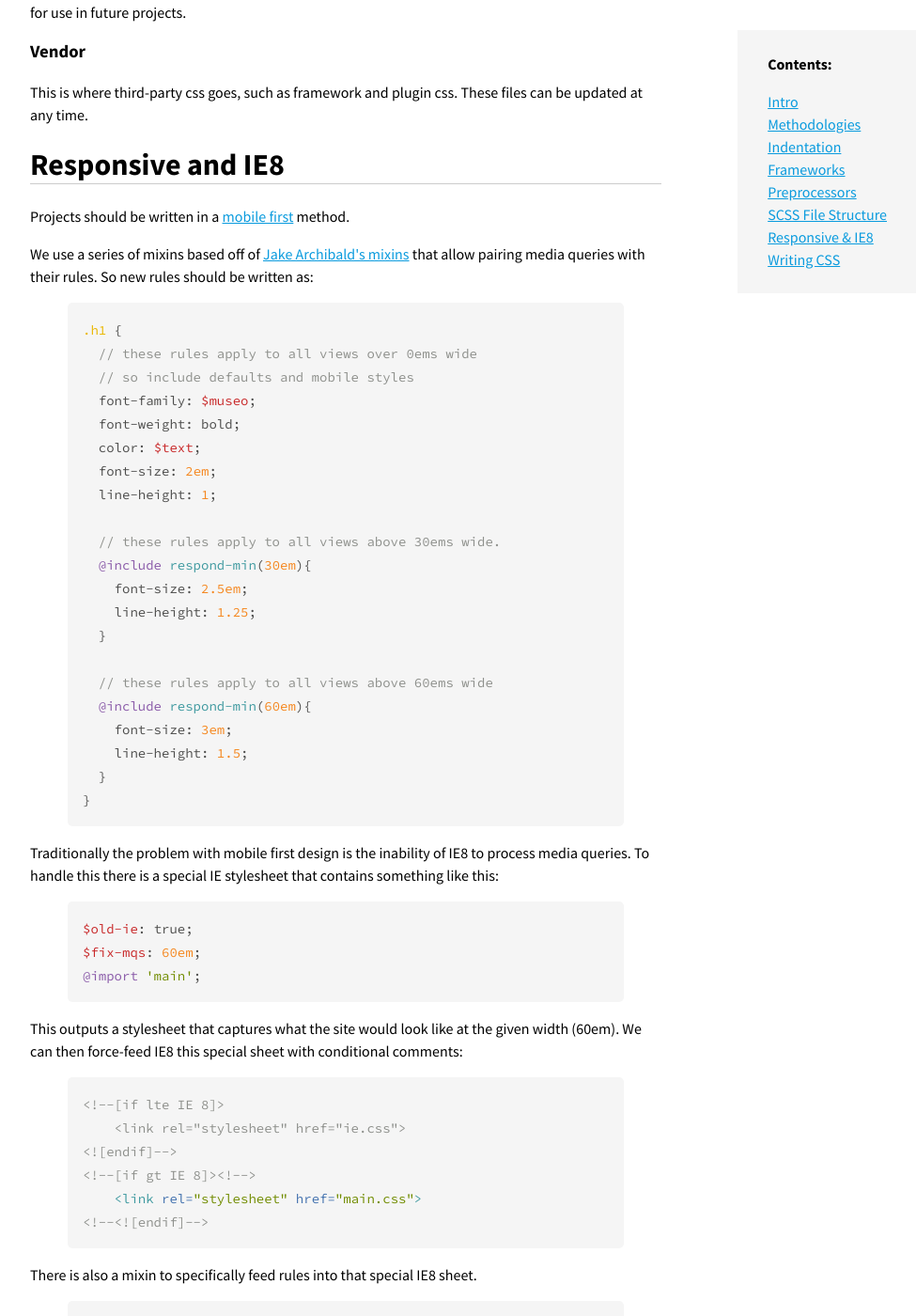
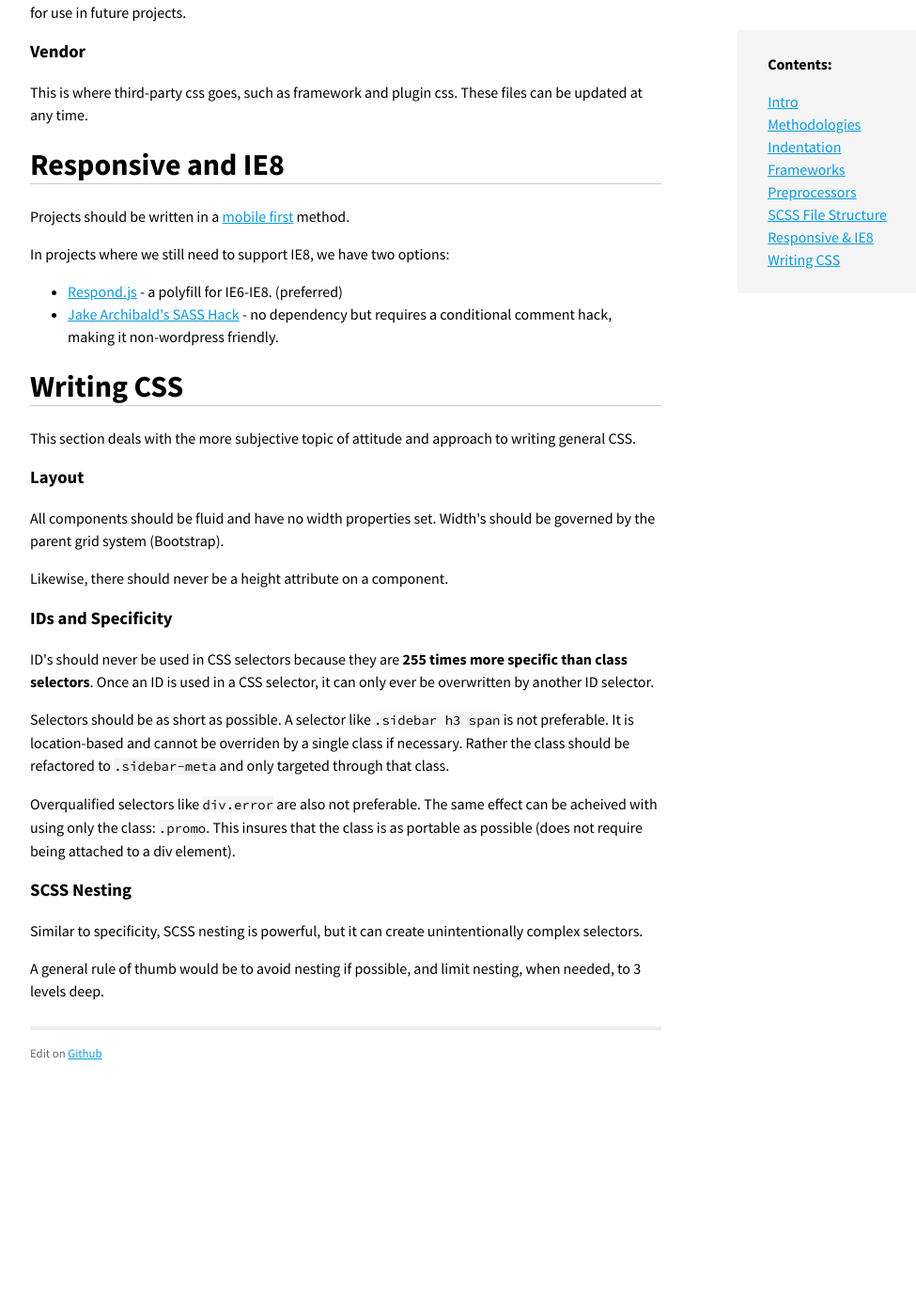
Before and after one commit to paceco/paceco.github.io, a Jekyll site: the page built from index.html, in a window 1280 px wide and 1400 px high, scrolled down 3498 px. Shown: the whole window at 94% size, without its empty margins (272-1247 px from the left). Built offline with Jekyll 4.4.1, drawn with Linux system fonts in a browser that asks for light colours; Markdown is read by kramdown in place of the engine named in the settings; after the commit the page ends 4675 px from its top, so only the background shows below that; some of the changed text lies outside the part shown.

Commit message:
removed sass mixin discussion, replaced with respond.js

```diff
--- a/index.html
+++ b/index.html
@@ -150,91 +150,13 @@ sass
 
 <h1 id="responsive">Responsive and IE8</h1>
 <p>Projects should be written in a <a href="http://www.abookapart.com/products/mobile-first">mobile first</a> method.</p>
-<p>We use a series of mixins based off of <a href="http://jakearchibald.github.io/sass-ie/">Jake Archibald's mixins</a> that allow pairing media queries with their rules. So new rules should be written as:</p>
 
-{% highlight scss %}
-.h1 {
-  // these rules apply to all views over 0ems wide
-  // so include defaults and mobile styles
-  font-family: $museo;
-  font-weight: bold;
-  color: $text;
-  font-size: 2em;
-  line-height: 1;
+<p>In projects where we still need to support IE8, we have two options:</p>
 
-  // these rules apply to all views above 30ems wide.
-  @include respond-min(30em){
-    font-size: 2.5em;
-    line-height: 1.25;
-  }
-
-  // these rules apply to all views above 60ems wide
-  @include respond-min(60em){
-    font-size: 3em;
-    line-height: 1.5;
-  }
-}
-{% endhighlight %}
-
-<p>Traditionally the problem with mobile first design is the inability of IE8 to process media queries. To handle this there is a special IE stylesheet that contains something like this:</p>
-
-{% highlight scss %}
-$old-ie: true;
-$fix-mqs: 60em;
-@import 'main';
-{% endhighlight %}
-
-<p>This outputs a stylesheet that captures what the site would look like at the given width (60em). We can then force-feed IE8 this special sheet with conditional comments:</p>
-
-{% highlight html %}
-<!--[if lte IE 8]>
-    <link rel="stylesheet" href="ie.css">
-<![endif]-->
-<!--[if gt IE 8]><!-->
-    <link rel="stylesheet" href="main.css">
-<!--<![endif]-->
-{% endhighlight %}
-
-<p>There is also a mixin to specifically feed rules into that special IE8 sheet.</p>
-
-{% highlight scss %}
-.h1 {
-  display: inline-block;
-
-  @import old-ie {
-    // will only export in ie.scss
-    display: inline;
-    zoom: 1;
-  }
-}
-{% endhighlight %}
-
-<p>While the mixin is flexible enough to take arbitary values, typically in a project we'll have defined breakpoints:</p>
-
-{% highlight scss %}
-// Defined in the base/_variables.scss
-// BREAKPOINTS (match bootstrap's pixel based breakpoints)
-
-$small-screen: 768px;
-$medium-screen: 992px;
-$large-screen: 1200px;
-
-.h1 {
-  font-size: 2em;
-
-  @include respond-min($small-screen){
-    font-size: 2.5em;
-  }
-
-  @include respond-min($medium-screen){
-    font-size: 3em;
-  }
-
-  @include respond-min($large-screen){
-    font-size: 3.5em;
-  }
-}
-{% endhighlight %}
+<ul>
+  <li><a href="https://github.com/scottjehl/Respond">Respond.js</a> - a polyfill for IE6-IE8. (preferred)</li>
+  <li><a href="http://jakearchibald.github.io/sass-ie/">Jake Archibald's SASS Hack</a> - no dependency but requires a conditional comment hack, making it non-wordpress friendly.</li>
+</ul>
 
 <h1 id="writing">Writing CSS</h1>
 <p>This section deals with the more subjective topic of attitude and approach to writing general CSS.</p>
```
